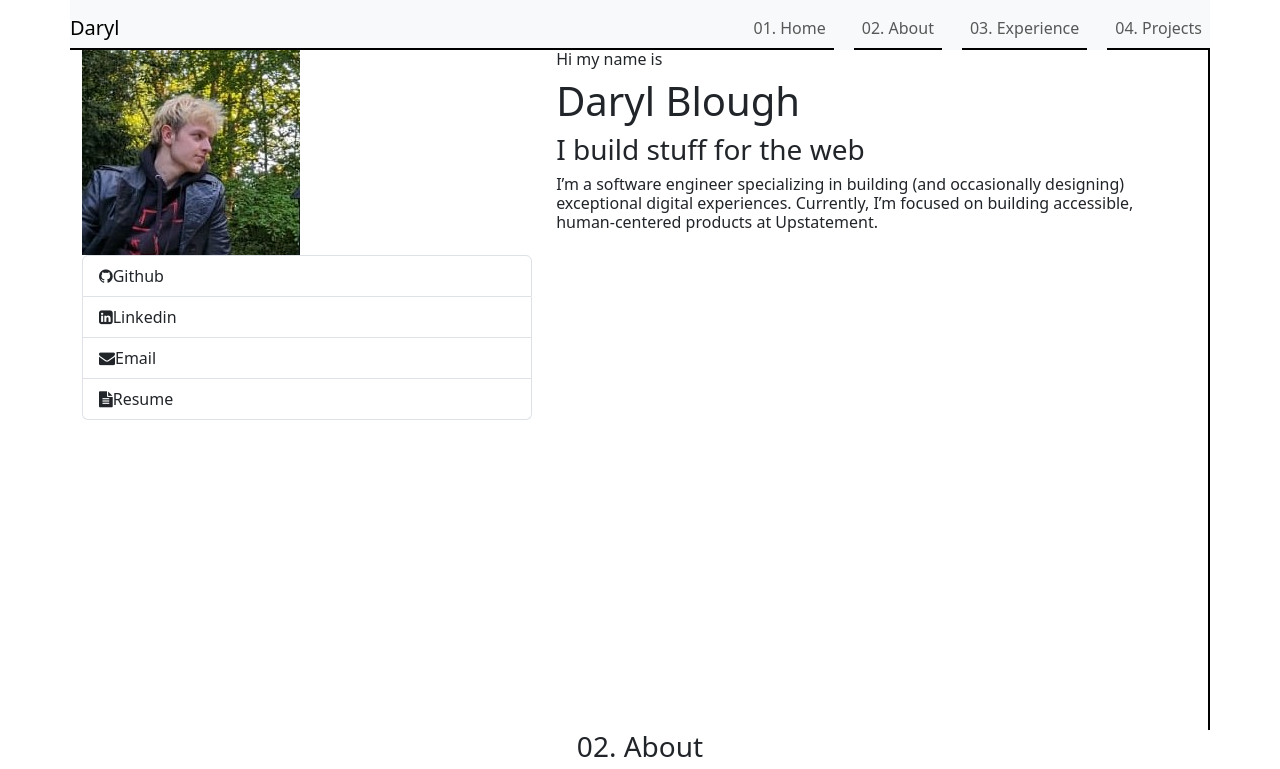
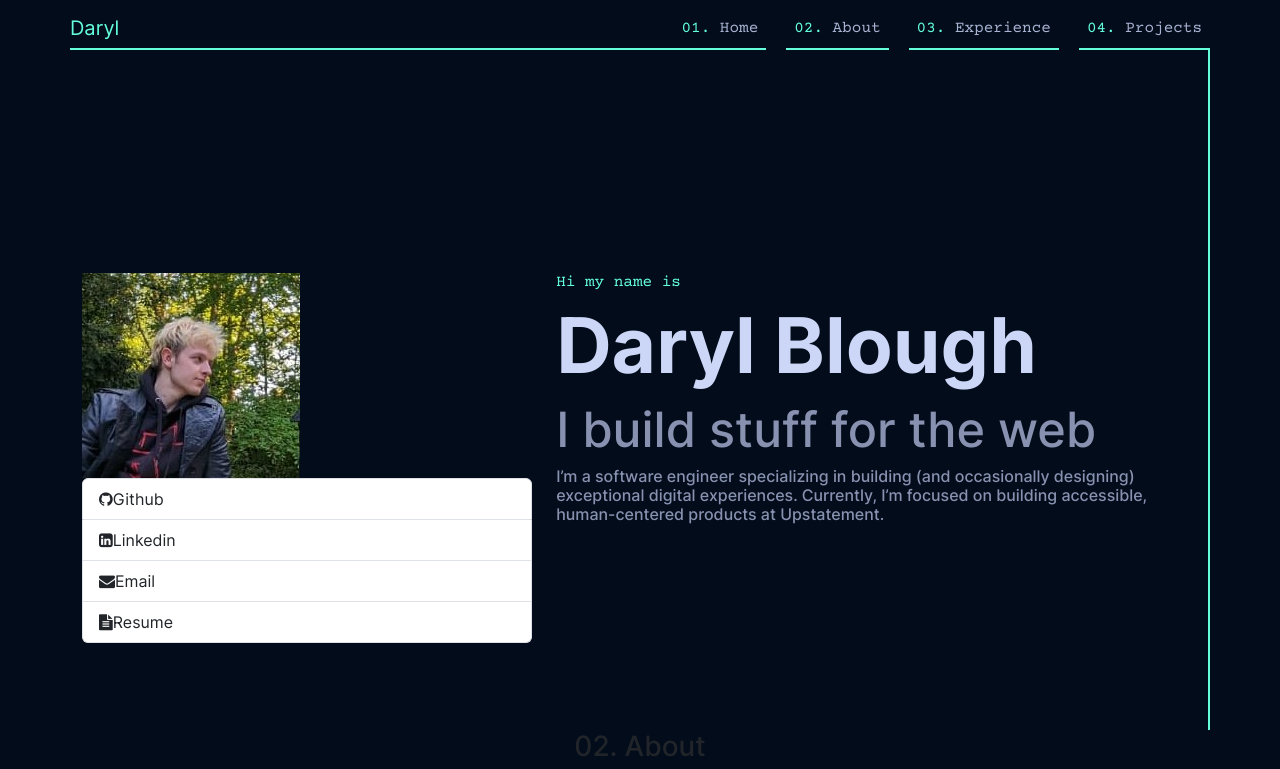
Before and after one commit to darylbg/portfolio, a plain HTML site: page index.html in a window 1280 px wide. Shown: the top 769 px of the page. Drawn offline with nearby package versions, Linux system fonts and the light colour scheme.

Commit message:
added colors and fonts

```diff
--- a/assets/css/style.css
+++ b/assets/css/style.css
@@ -1,5 +1,36 @@
+  @import url('https://fonts.googleapis.com/css2?family=Courier+Prime&family=Inter:wght@100;200;700&display=swap');
+
 * {
     /* outline: 1px solid limegreen; */
+}
+
+:root {
+    --dark-navy: #020c1b;
+    --navy: #0A192F;
+    --light-navy: #112240;
+    --lightest-navy: #233554;
+    --navy-shadow: rgba(2,12,27,0.7);
+    --dark-slate: #495670;
+    --slate: #8892b0;
+    --light-slate: #a8b2d1;
+    --lightest-slate: #ccd6f6;
+    --white: #e6f1ff;
+    --green: #64ffda;
+    --green-tint: rgba(100,255,218,0.1);
+    --pink: #f57dff;
+    --blue: #57cbff;
+}
+
+@font-face {
+    font-family: inter;
+    src: url('../../assets/fonts/Inter-VariableFont_slnt,wght.ttf') format('truetype');
+    /* Add additional font formats if necessary */
+  }
+
+
+body {
+    background-color: var(--dark-navy) !important;
+    font-family: inter !important;
 }
 
 .nav-container {
@@ -12,13 +43,15 @@
 
 nav {
     padding-bottom: 0 !important;
+
 }
 
-.nav-item-1,
-.nav-item-2,
-.nav-item-3,
-.nav-item-4 {
-    border-bottom: 2px solid black;
+.navbar-brand {
+    color: var(--green) !important;
+}
+
+.nav-item {
+    border-bottom: 2px solid var(--green);
 }
 
 .nav-item-1,
@@ -40,42 +73,43 @@ nav {
     }
 }
 
+.nav-link {
+    color: var(--light-slate) !important;
+    font-family: 'Courier Prime', monospace;
+}
+
+.nav-item:hover .nav-link {
+    color: var(--green) !important;
+}
+
+.nav-item a span {
+    color: var(--green);
+}
+
 @media screen and (min-width: 768px) {
     .navbar-brand {
-        border-bottom: 2px solid black;
+        border-bottom: 2px solid var(--green);
         margin-right: 0 !important;
     }
 }
 
 @media screen and (min-width: 768px) {
     .nav-flex-fill {
-        border-bottom: 2px solid black;
+        border-bottom: 2px solid var(--green);
         height: 41.6px;
     }
 }
 
 .home {
     height: 85vh;
+    padding-top: 20%;
 }
 
 @media screen and (min-width: 768px) {
     .home {
-        border-right: 2px solid black;
+        border-right: 2px solid var(--green);
     }
 }
-
-/* @media screen  and (max-width: 768px) {
-    .home {
-        height: 95vh !important;
-    }
-}
-
-@media screen  and (min-width: 768px) {
-    .home-1,
-    .home-2 {
-        height: 95vh !important;
-    }
-} */
 
 @media screen and (max-width: 768px) {
     .home-image,
@@ -85,9 +119,29 @@ nav {
 }
 
 @media screen and (min-width: 992px) {
-.navbar-expand-lg .navbar-collapse {
-    display: flex!important;
-    /* flex-basis: auto; */
-    justify-content: flex-end !important;
+    .navbar-expand-lg .navbar-collapse {
+        display: flex!important;
+        /* flex-basis: auto; */
+        justify-content: flex-end !important;
+    }
 }
+
+.home-2-intro {
+    color: var(--green);
+    font-family: 'Courier Prime', monospace;
 }
+
+.home-2 h1 {
+    color: var(--lightest-slate);
+    font-size: 6vw;
+    font-weight: 800;
+}
+
+.home-2 h3 {
+    color: var(--slate);
+    font-size: 3.8vw;
+}
+
+.home-2-bio {
+    color: var(--slate);
+}
--- a/index.html
+++ b/index.html
@@ -11,7 +11,7 @@
 </head>
 <body>
     <div class="nav-container container">
-    <nav class="navbar navbar-expand-md bg-body-tertiary">
+    <nav class="navbar navbar-expand-md bg-body-tertiary" style="background-color: var(--dark-blue) !important;">
         <div class="nav-container-div container-fluid">
           <a class="navbar-brand" href="#">Daryl</a>
           <div class="nav-flex-fill flex-fill"></div>
@@ -22,16 +22,16 @@
             <div class="nav-flex-fill flex-fill"></div>
             <ul class="navbar-ul navbar-nav ms-auto mb-2 mb-lg-0" style="margin-bottom: 0 !important">
               <li class="nav-item-1 nav-item">
-                <a class="nav-link" href="#">01. Home</a>
+                <a class="nav-link" href="#"><span>01.</span> Home</a>
               </li>
               <li class="nav-item-2 nav-item">
-                <a class="nav-link" href="#">02. About</a>
+                <a class="nav-link" href="#"><span>02.</span> About</a>
               </li>
               <li class="nav-item-3 nav-item">
-                <a class="nav-link" href="#">03. Experience</a>
+                <a class="nav-link" href="#"><span>03.</span> Experience</a>
               </li>
               <li class="nav-item-4 nav-item">
-                <a class="nav-link" href="#">04. Projects</a>
+                <a class="nav-link" href="#"><span>04.</span> Projects</a>
               </li>
             </ul>
           </div>
@@ -52,10 +52,10 @@
                 </ul>
             </div>
             <div class="col-sm-12 col-md-7 home-2">
-                <h6>Hi my name is</h6>
+                <h6 class="home-2-intro">Hi my name is</h6>
                 <h1>Daryl Blough</h1>
                 <h3>I build stuff for the web</h3>
-                <h6>
+                <h6 class="home-2-bio">
                     I’m a software engineer specializing in building
                     (and occasionally designing) exceptional digital
                     experiences. Currently, I’m focused on building
```
Also changed, not shown: assets/fonts/Inter-VariableFont_slnt,wght.ttf (added), assets/fonts/OFL.txt (added), assets/fonts/README.txt (added), assets/fonts/static/Inter-Black.ttf (added), assets/fonts/static/Inter-Bold.ttf (added), assets/fonts/static/Inter-ExtraBold.ttf (added), assets/fonts/static/Inter-ExtraLight.ttf (added), assets/fonts/static/Inter-Light.ttf (added), assets/fonts/static/Inter-Medium.ttf (added), assets/fonts/static/Inter-Regular.ttf (added), assets/fonts/static/Inter-SemiBold.ttf (added), assets/fonts/static/Inter-Thin.ttf (added), assets/images/Color Hunt Palette 1b262c0f4c753282b8bbe1fa.png (added).
